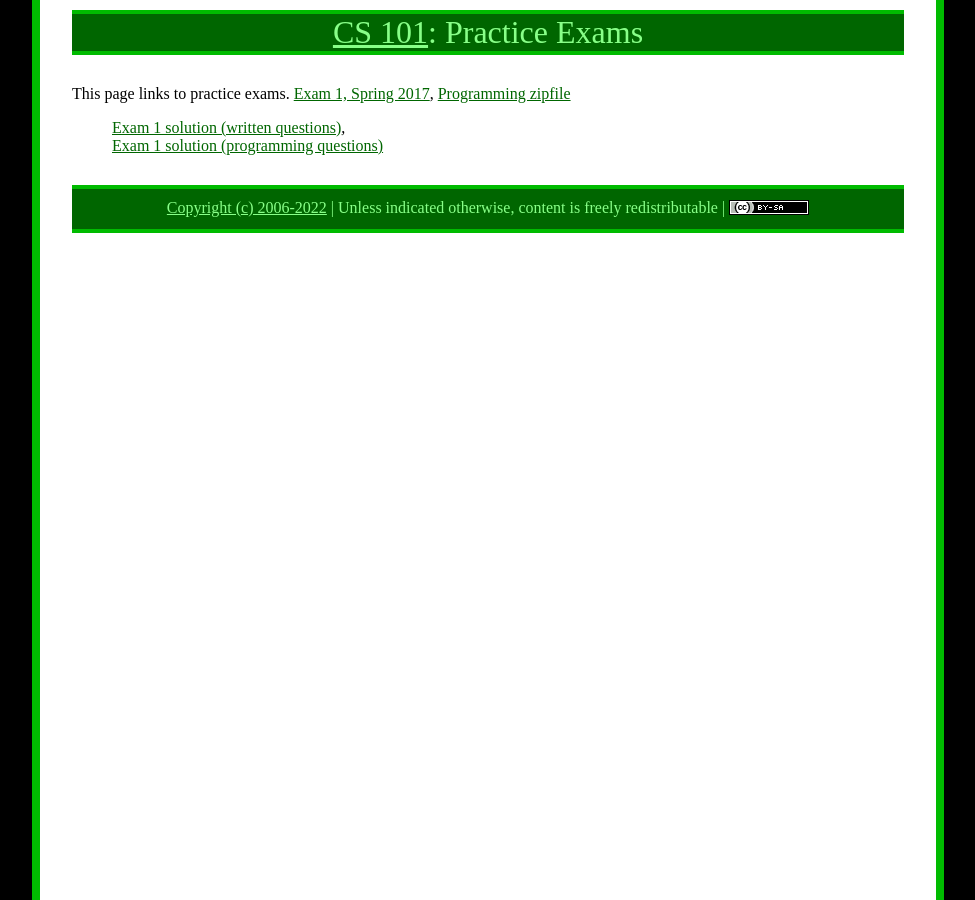
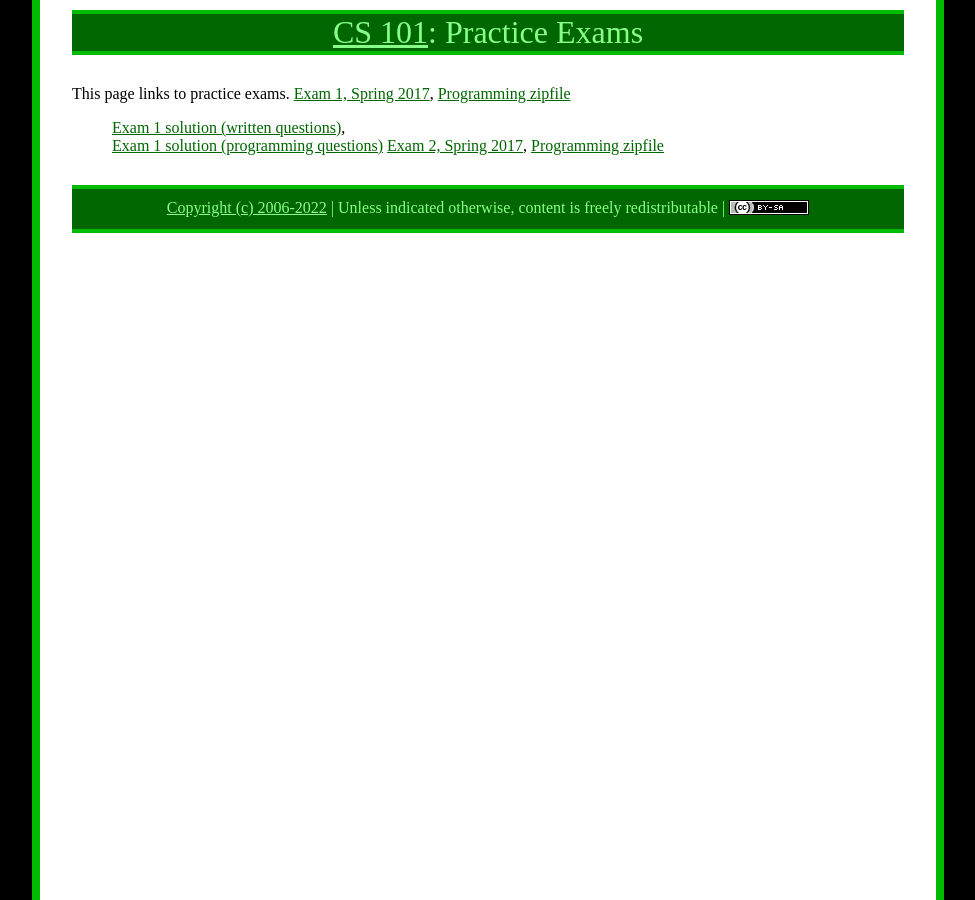
Before and after one commit to ycpcs/cs101-fall2022, a Jekyll site: the page built from practice/index.md, in a window 1280 px wide. Shown: the whole page, without its empty margins (152-1127 px from the left). Built offline with Jekyll 4.4.1, drawn with Linux system fonts in a browser that asks for light colours.

Commit message:
added practise exam02

```diff
--- a/practice/index.md
+++ b/practice/index.md
@@ -8,11 +8,11 @@ This page links to practice exams.
 
 > [Exam 1 solution (written questions)](cs101-spring2017-exam01-solution.pdf),
 > <br>[Exam 1 solution (programming questions)](CS101_Exam01_Solution.zip)
+[Exam 2, Spring 2017](cs101-spring2017-exam02.pdf), [Programming zipfile](CS101_Exam02.zip)
+
 
 
 <!--
-
-[Exam 2, Spring 2017](cs101-spring2017-exam02.pdf), [Programming zipfile](CS101_Exam02.zip)
 
 > [Exam 2 solution (written questions)](cs101-spring2017-exam02-solution.pdf), [Exam 2 solution (programming questions)](CS101_Exam02_Solution.zip)
 
```
